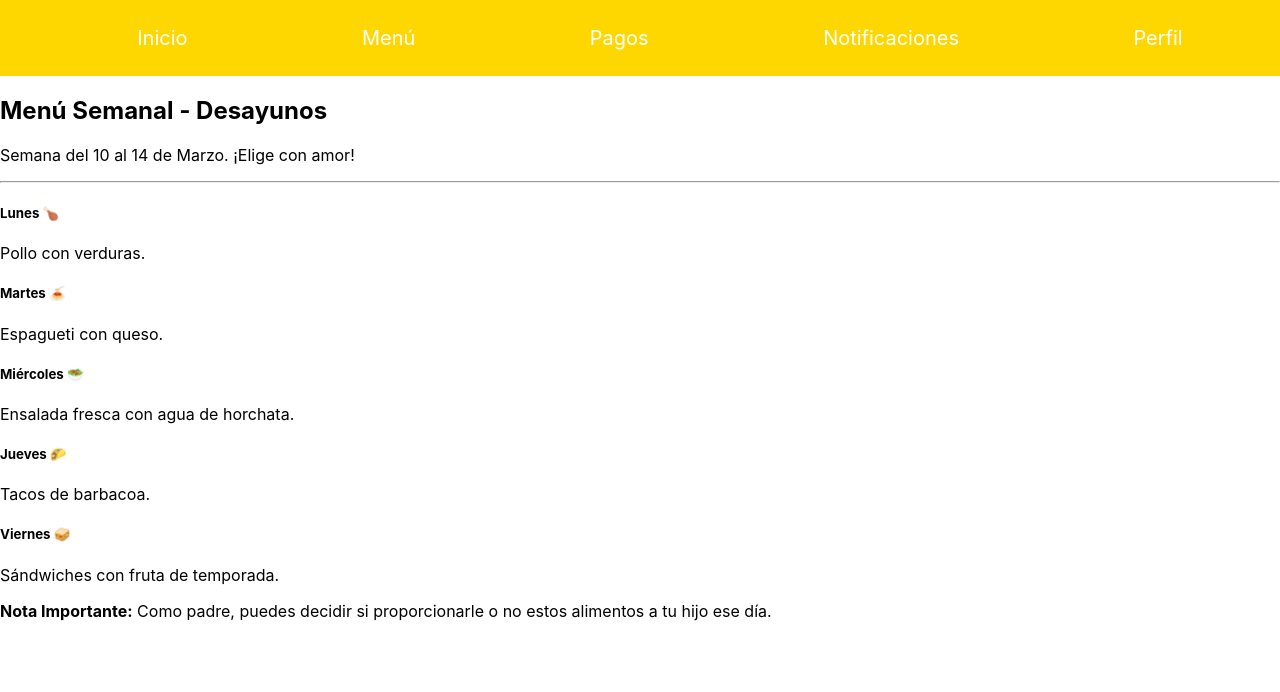
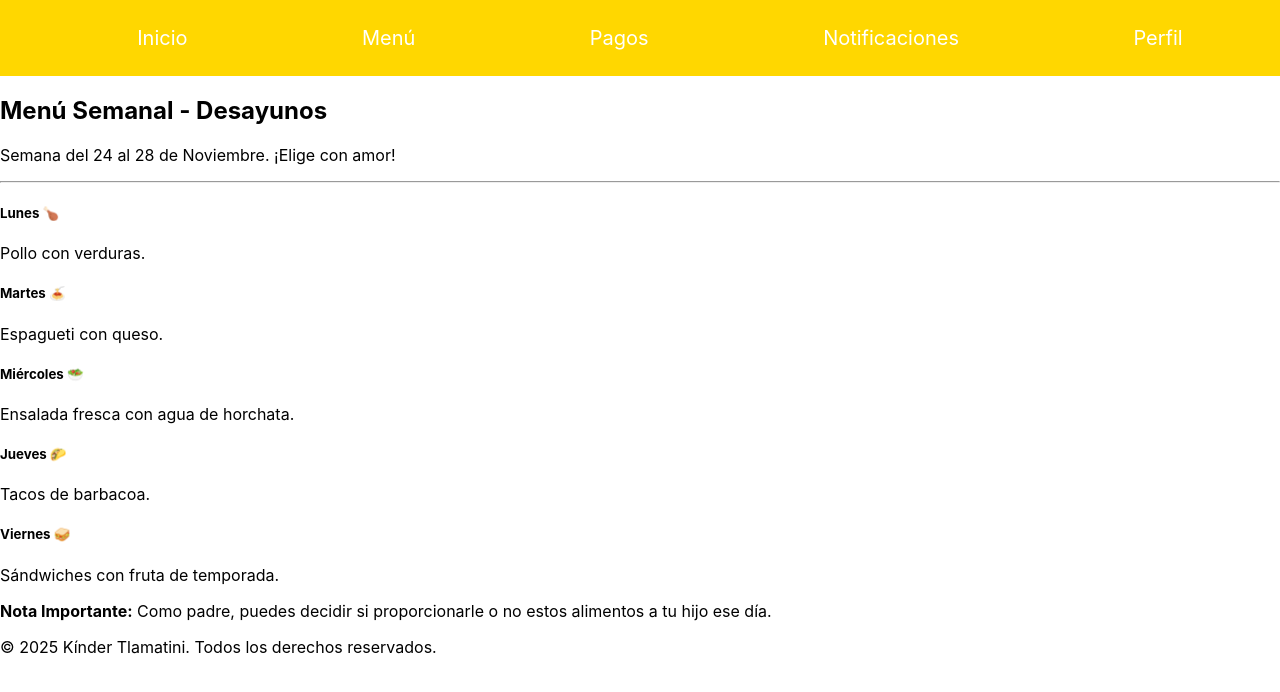
Before and after one commit to JhoselineDominguez/kinder-tlamatini, a React (Create React App) app: page /menu in a window 1280 px wide. Shown: the top 692 px of the page. Built offline with nearby package versions, Linux system fonts and the light colour scheme.

Commit message:
Fin Sprint 1: Componentes Menu (PB01), Home (PB04) y Layout (PB06) completados y funcionales. Deuda tecnica de PB03.

```diff
--- a/src/App.js
+++ b/src/App.js
@@ -4,6 +4,7 @@ import NavBar from './components/NavBar';
 import Dashboard from './components/Dashboard';
 import Profile from './components/Profile';
 import Menu from './components/Menu';
+import Footer from './components/Footer';
 import Payments from './components/Payments';
 import Notifications from './components/Notifications';
 
@@ -18,6 +19,7 @@ const App = () => {
         <Route path="/payments" element={<Payments />} />
         <Route path="/notifications" element={<Notifications />} />
       </Routes>
+      <Footer />
     </Router>
   );
 };
--- /dev/null
+++ b/src/components/Footer.js
@@ -0,0 +1,11 @@
+import React from 'react';
+
+const Footer = () => {
+  return (
+    <footer className="footer">
+      <p>&copy; 2025 Kínder Tlamatini. Todos los derechos reservados.</p>
+    </footer>
+  );
+};
+
+export default Footer;
--- a/src/components/Menu.js
+++ b/src/components/Menu.js
@@ -15,7 +15,7 @@ const Menu = () => {
         <div className="col-12 text-center mb-4">
           <h2 className="text-primary fw-bold">Menú Semanal - Desayunos</h2>
           <p className="lead text-muted">
-            Semana del 10 al 14 de Marzo. ¡Elige con amor!
+            Semana del 24 al 28 de Noviembre. ¡Elige con amor!
           </p>
           <hr />
         </div>
```
